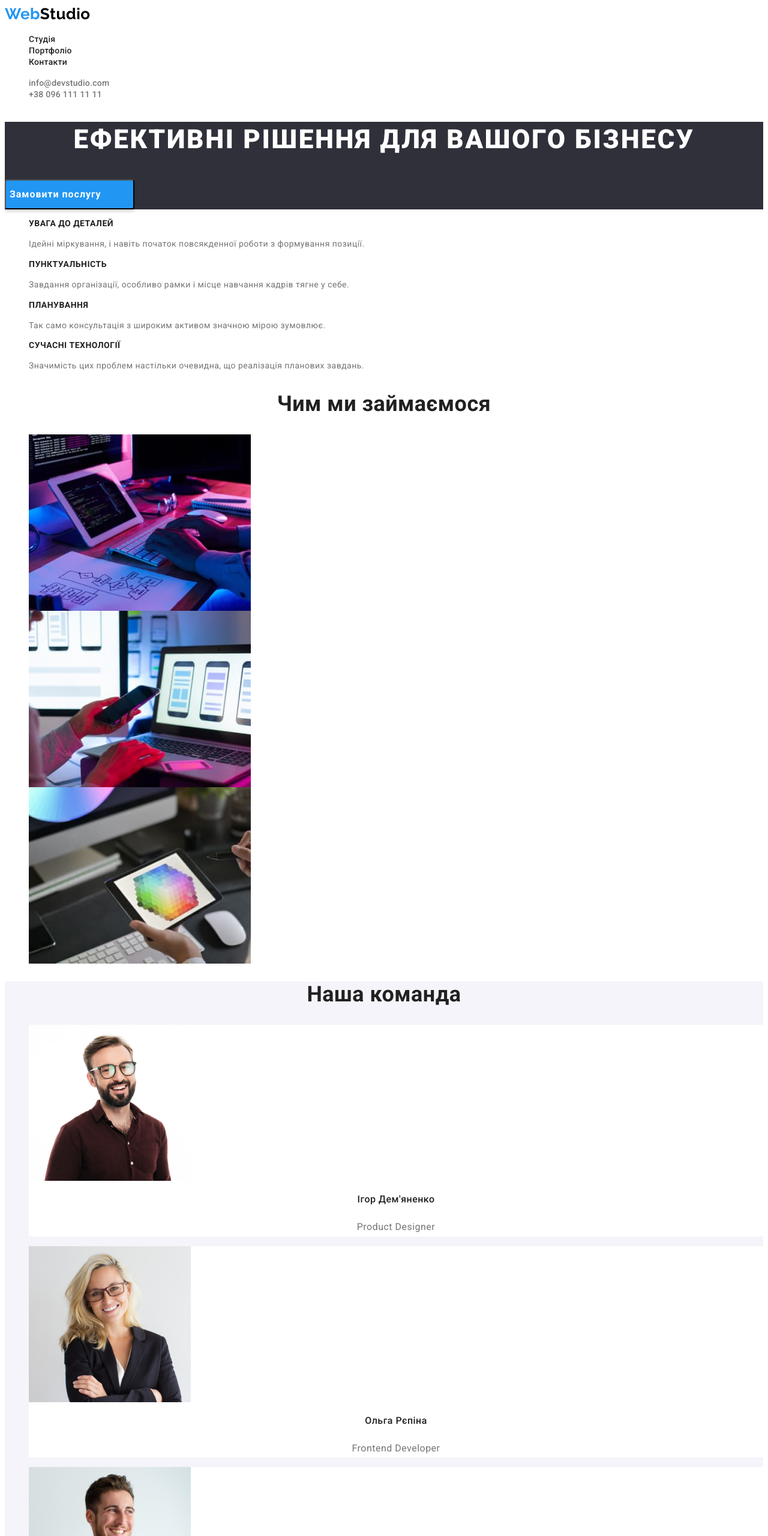
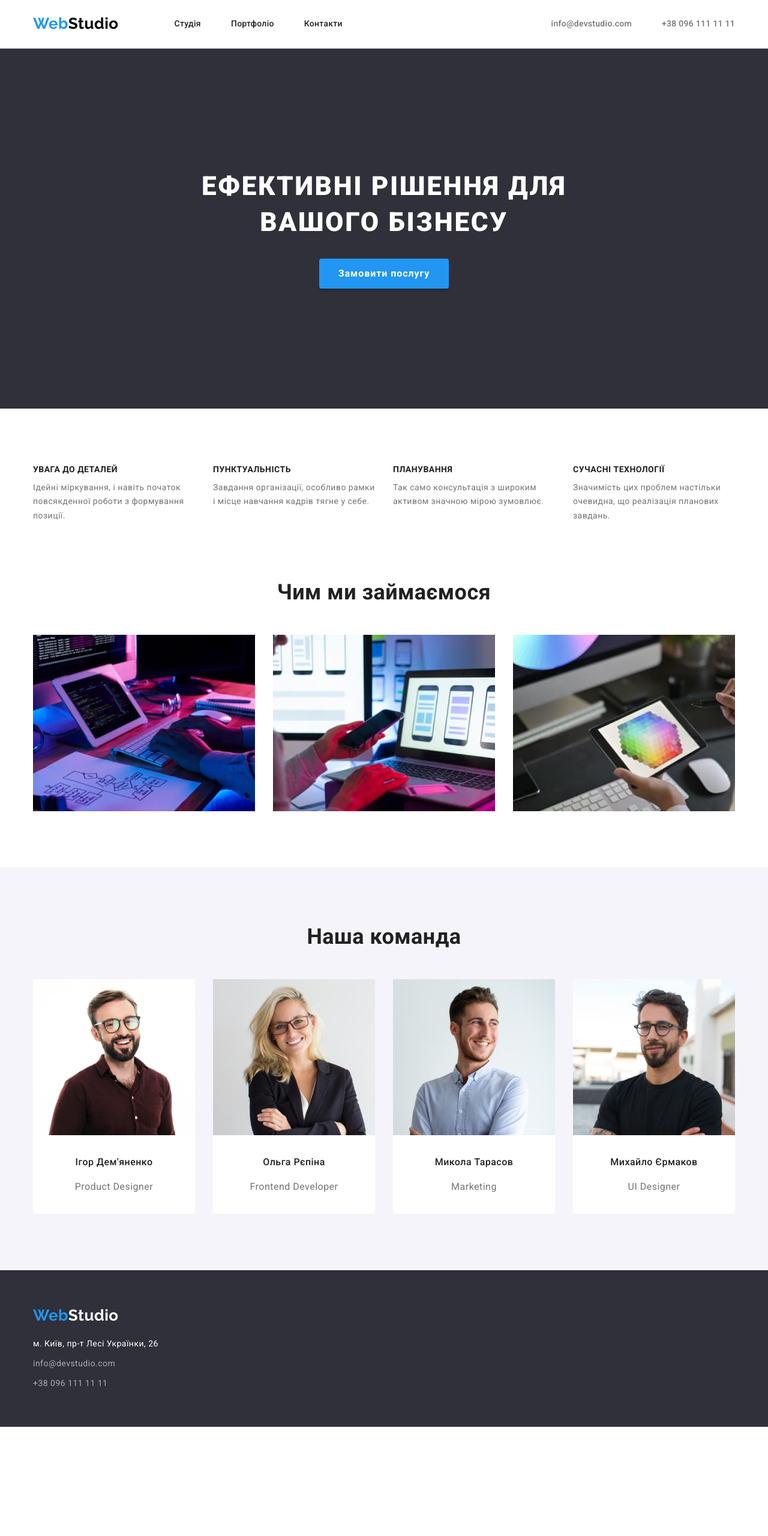
Before and after one commit to yara-frt/goit-markup-hw-03, a plain HTML site: page index.html in a window 1280 px wide. Shown: the top 2560 px of the page at 60% size. After the commit the page ends 2378 px from the top, so only its background shows below. Drawn offline with nearby package versions, Linux system fonts and the light colour scheme.

Commit message:
added flex elements

```diff
--- a/css/styles.css
+++ b/css/styles.css
@@ -30,8 +30,45 @@ body {
 img {
     display: block;
 }
+
+h1, h2, h3, h4, h5, h6, p {
+    margin: 0;
+}
+
+ul, ol {
+    margin: 0;
+    padding: 0;
+}
+
+button {
+    cursor: pointer;
+}
 /* index.html */
 /* header */
+
+.container {
+    width: 1200px;
+    margin: 0 auto;
+    padding-left: 15px;
+    padding-right: 15px;
+}
+
+.main-header {
+    border-bottom: 1px solid #ECECEC;
+}
+
+.header {
+    display: flex;
+    justify-content: space-between;
+    align-items: center;
+}
+
+.nav {
+    display: flex;
+    justify-content: space-between;
+    align-items: center;
+    gap: 93px;
+}
 
 .logo {
     color: var(--tuch-color);
@@ -39,6 +76,8 @@ img {
     font-weight: 700;
     font-size: 26px;
     line-height: 1.2;
+    padding-top: 24px;
+    padding-bottom: 24px;
 }
 
 .logo-black {
@@ -49,12 +88,26 @@ img {
     color: var(--white-color);
 }
 
+.nav-items {
+    display: flex;
+    align-items: center;
+    gap: 50px;
+}
 .nav-item {
     color: var(--main-color);
     font-weight: 500;
     font-size: 14px;
     line-height: 1.14;
     letter-spacing: 0.02em;
+    padding-top: 32px;
+    padding-bottom: 32px;
+    display: inline-block;
+}
+
+.contacts-box{
+    display: flex;
+    align-items: center;
+    gap: 50px;
 }
 
 .contacts-item {
@@ -63,6 +116,9 @@ img {
     font-size: 14px;
     line-height: 1.14;
     letter-spacing: 0.02em;
+    padding-top: 32px;
+    padding-bottom: 32px;
+    display: inline-block;
 }
 
 .nav-item:hover,
@@ -76,6 +132,14 @@ img {
 
 .first-section {
     background-color: var(--first-background-color);
+    padding-top: 200px;
+    padding-bottom: 200px;
+}
+
+.box-first-section {
+    display: flex;
+    flex-direction: column;
+    align-items: center;
 }
 
 .main-title {
@@ -86,13 +150,14 @@ img {
     text-align: center;
     letter-spacing: 0.06em;
     text-transform: uppercase;
+    width: 696px;
+    margin-bottom: 30px;
 }
 
 /* button */
 
 .button {
     font-family: inherit;
-    cursor: pointer;
     color: var(--white-color);
     background-color: var(--tuch-color);
     width: 216px;
@@ -104,10 +169,9 @@ img {
     font-weight: 700;
     font-size: 16px;
     line-height: 1.86;
-     display: flex;
-    align-items: center;
     text-align: center;
     letter-spacing: 0.06em;
+    border: none;
 }
 
 .button:hover,
@@ -116,6 +180,10 @@ img {
 }
 
 /* section two */
+
+.our-features-section {
+    padding-top: 94px;
+}
 
 .hide {
     position: absolute;
@@ -130,11 +198,20 @@ img {
     margin: -1px
 }
 
+.list-our-features {
+    display: flex;
+    gap: 30px;
+}
+
+.our-features-item {
+    width: 270px;
+}
 .subtitle {
     font-weight: 700;
     font-size: 14px;
     line-height: 1.14;
     text-transform: uppercase;
+    margin-bottom: 10px;
 }
 
 .desc {
@@ -145,6 +222,11 @@ img {
 
 /* section three */
 
+.work-section {
+    padding-top: 94px;
+    padding-bottom: 94px;
+}
+
 .title {
     font-weight: 700;
     font-size: 36px;
@@ -152,14 +234,36 @@ img {
     text-align: center;
 }
 
+.title-work {
+    margin-bottom: 50px;
+}
+
+.list-work {
+    display: flex;
+    align-items: center;
+    gap: 30px;
+}
+
 /* our team */
 
 .our-team-section {
     background-color: var(--our-team-color);
+    padding-top: 94px;
+    padding-bottom: 94px;
 }
 
 .item-background {
     background-color: var(--white-color);
+}
+
+.title-team {
+    margin-bottom: 50px;
+}
+
+.list-team {
+    display: flex;
+    align-items: center;
+    gap: 30px;
 }
 
 .title-name {
@@ -168,6 +272,7 @@ img {
     font-size: 16px;
     line-height: 1.9;
     text-align: center;
+    margin-top: 30px;
 }
 
 .desc-position {
@@ -175,12 +280,20 @@ img {
     font-size: 16px;
     line-height: 1.9;
     text-align: center;
+    padding-bottom: 30px;
+    margin-top: 10px;
 }
 
 /* footer */
 
 .footer {
     background-color: var(--first-background-color);
+    padding-top: 60px;
+    padding-bottom: 60px;
+}
+
+.footer-address {
+    margin-top: 20px;
 }
 
 .address {
@@ -197,6 +310,10 @@ img {
     line-height: 1.71;
 }
 
+.address-item:not(:last-child) {
+    margin-bottom: 9px;
+}
+
 .address:hover,
 .address:focus,
 .footer-contacts:hover,
@@ -205,6 +322,18 @@ img {
 }
 
 /* portfolio filtr */
+
+.filter {
+    padding-top: 94px;
+    padding-bottom: 50px;
+}
+
+.list-filter {
+    display: flex;
+    justify-content: center;
+    align-items: center;
+    gap: 8px;
+}
 
 .btn {
     font-family: inherit;
@@ -217,8 +346,9 @@ img {
     letter-spacing: 0.03em;
     border-radius: 4px;
     border-color: transparent;
-    cursor: pointer;
+    padding: 6px 22px;
 }
+
 
 .btn:hover,
 .btn:focus {
@@ -229,6 +359,22 @@ img {
 
 /* portfolio exampl */
 
+.exampl {
+    padding-bottom: 94px;
+}
+
+.list-exampl {
+    display: flex;
+    align-items: center;
+    flex-wrap: wrap;
+    gap: 30px;
+
+}
+
+.exampl-item {
+    border: 1px solid #EEEEEE;
+}
+
 .subtitle-portfolio {
     text-decoration: none;
     color: var(--main-color);
@@ -236,6 +382,7 @@ img {
     font-size: 18px;
     line-height: 2;
     letter-spacing: 0.06em;
+    margin-bottom: 4px;
 }
 
 .text {
@@ -243,3 +390,7 @@ img {
     font-size: 16px;
     line-height: 1.88;
 }
+
+.box-example {
+    padding: 20px 24px;
+}
--- a/index.html
+++ b/index.html
@@ -9,11 +9,16 @@
       href="https://fonts.googleapis.com/css2?family=Raleway:wght@700&family=Roboto:wght@400;500;700;900&display=swap"
       rel="stylesheet"
     />
+    <link
+      rel="stylesheet"
+      href="https://cdn.jsdelivr.net/npm/modern-normalize@1.1.0/modern-normalize.min.css"
+    />
     <link rel="stylesheet" href="./css/styles.css" />
   </head>
   <body>
-    <header class="header">
-      <nav>
+    <header class="main-header">
+      <div class="container header">
+        <nav class="nav">
           <a class="logo link" href="./index.html"
             >Web<span class="logo-black">Studio</span></a
           >
@@ -28,7 +33,7 @@
           </ul>
         </nav>
 
-      <ul class="list">
+        <ul class="list contacts-box">
           <li>
             <a class="link contacts-item" href="mailto:info@devstudio.com"
               >info@devstudio.com</a
@@ -40,50 +45,56 @@
             >
           </li>
         </ul>
+      </div>
     </header>
 
     <main>
       <section class="first-section">
+        <div class="container box-first-section">
           <h1 class="main-title">Ефективні рішення для вашого бізнесу</h1>
           <button class="button" type="button">Замовити послугу</button>
+        </div>
       </section>
 
       <section class="our-features-section">
+        <div class="container">
           <h2 class="hide">Наші особливості</h2>
-        <ul class="list">
-          <li>
+          <ul class="list list-our-features">
+            <li class="our-features-item">
               <h3 class="subtitle">Увага до деталей</h3>
               <p class="desc">
                 Ідейні міркування, і навіть початок повсякденної роботи з
                 формування позиції.
               </p>
             </li>
-          <li>
+            <li class="our-features-item">
               <h3 class="subtitle">Пунктуальність</h3>
               <p class="desc">
-              Завдання організації, особливо рамки і місце навчання кадрів тягне
-              у себе.
+                Завдання організації, особливо рамки і місце навчання кадрів
+                тягне у себе.
               </p>
             </li>
-          <li>
+            <li class="our-features-item">
               <h3 class="subtitle">Планування</h3>
               <p class="desc">
                 Так само консультація з широким активом значною мірою зумовлює.
               </p>
             </li>
-          <li>
+            <li class="our-features-item">
               <h3 class="subtitle">Сучасні технології</h3>
               <p class="desc">
-              Значимість цих проблем настільки очевидна, що реалізація планових
-              завдань.
+                Значимість цих проблем настільки очевидна, що реалізація
+                планових завдань.
               </p>
             </li>
           </ul>
+        </div>
       </section>
 
       <section class="work-section">
-        <h2 class="title">Чим ми займаємося</h2>
-        <ul class="list">
+        <div class="container">
+          <h2 class="title title-work">Чим ми займаємося</h2>
+          <ul class="list list-work">
             <li>
               <img
                 src="./images/box-1-image-1.jpg"
@@ -109,11 +120,13 @@
               />
             </li>
           </ul>
+        </div>
       </section>
 
       <section class="our-team-section">
-        <h2 class="title">Наша команда</h2>
-        <ul class="list">
+        <div class="container">
+          <h2 class="title title-team">Наша команда</h2>
+          <ul class="list list-team">
             <li class="item-background">
               <img
                 src="./images/box-2-image-1.jpg"
@@ -155,16 +168,18 @@
               <p class="desc-position">UI Designer</p>
             </li>
           </ul>
+        </div>
       </section>
     </main>
 
     <footer class="footer">
+      <div class="container">
         <a class="link logo" href="./index.html"
           >Web<span class="logo-white">Studio</span></a
         >
-      <address>
+        <address class="footer-address">
           <ul class="list">
-          <li>
+            <li class="address-item">
               <a
                 class="link address"
                 href="https://goo.gl/maps/fcCiF2iR8cgjhNaz8"
@@ -172,18 +187,19 @@
                 >м. Київ, пр-т Лесі Українки, 26</a
               >
             </li>
-          <li>
+            <li class="address-item">
               <a class="link footer-contacts" href="mailto:info@devstudio.com"
                 >info@devstudio.com</a
               >
             </li>
-          <li>
+            <li class="address-item">
               <a class="link footer-contacts" href="tel:+380961111111"
                 >+38 096 111 11 11</a
               >
             </li>
           </ul>
         </address>
+      </div>
     </footer>
   </body>
 </html>
```
Also changed, not shown: portfolio.html (+59 -29 lines). Lines whose indentation alone changed are shown as unchanged.
